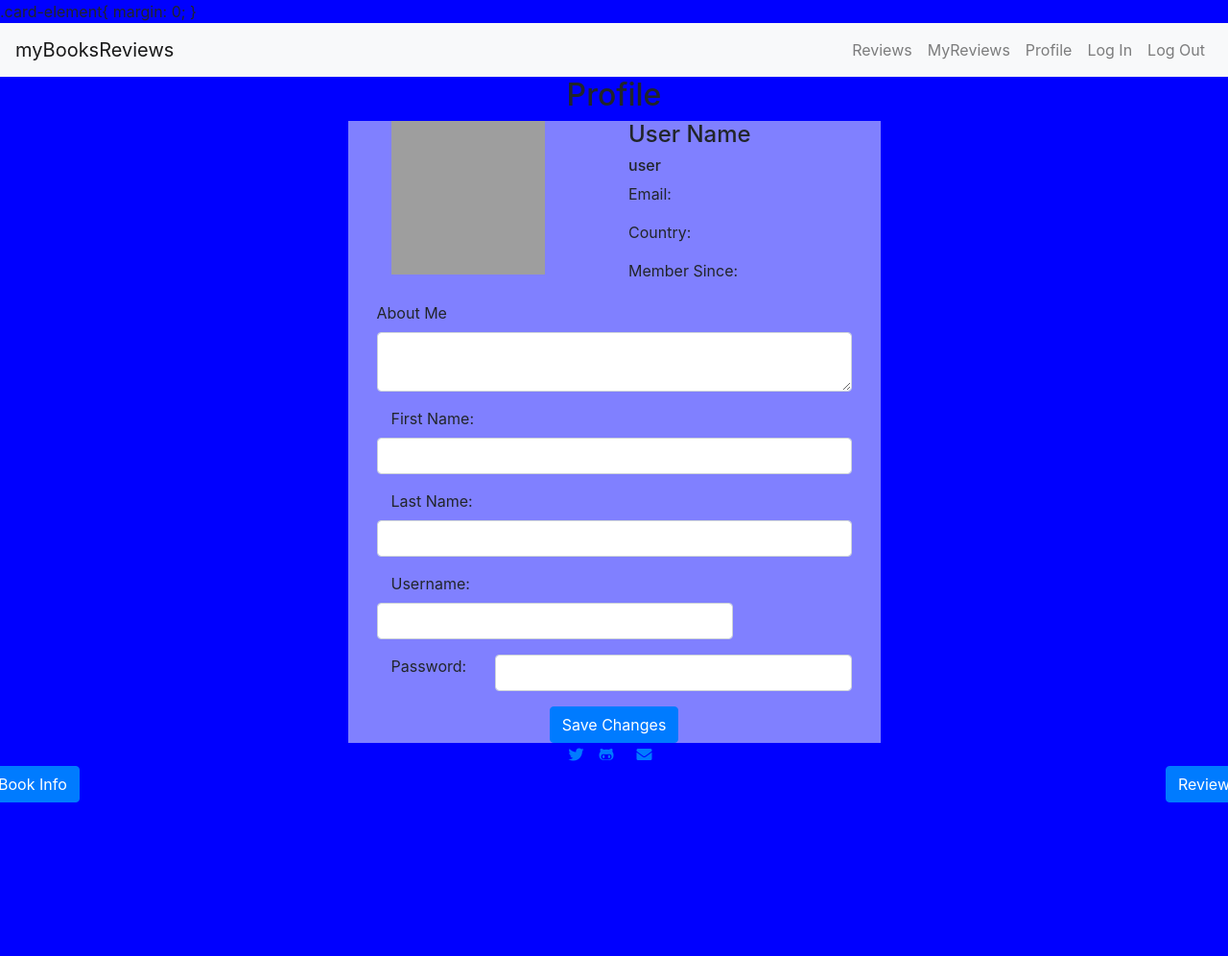
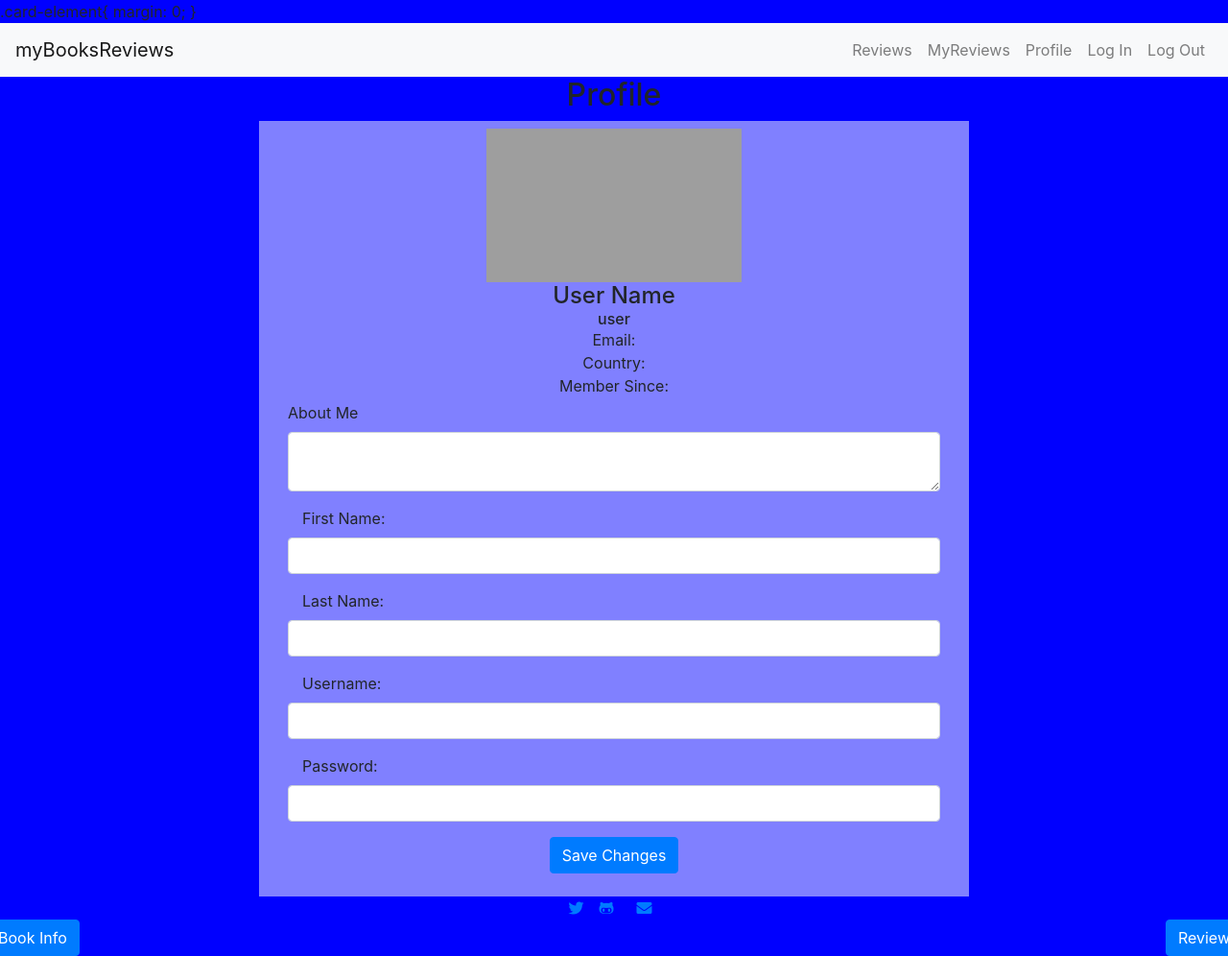
Before and after one commit to hfzespinoz4/myBooksReviews, a Flask app: template templates/profile.html in a window 1280 px wide. Shown: the whole page at 96% size. Before the commit the page ends 836 px from the top, so only its background shows below. Run offline with Flask 2, Linux system fonts and the light colour scheme; the template is opened without the code that fills it, so the values that code supplies are empty; some libraries are stand-ins or nearby versions; grey boxes are pictures that could not be loaded.

Commit message:
Adding content to profile page

```diff
--- a/templates/profile.html
+++ b/templates/profile.html
@@ -2,24 +2,21 @@
 {% block content %}
     <div class="profile-container">
         <h2 class="text-4 text-center">Profile</h2>
-        <div class="col-sm-6 mx-auto profile">
-            <div class="col-sm-12 mx-auto d-flex">
-                <div class="col-sm-12 col-md-6 d-flex">
-                    <img src="https://www.clipartkey.com/mpngs/b/301-3011907_helping-the-poor-and-needy-clipart.png" alt="Profile Image" height="160px" width="160px">
-                </div>
-                <div class="col-sm-12 col-md-6 d-flex">
-                    <div class="d-block">
-                        <h4>User Name</h4>
-                        <h6>user</h6>
-                        <p>Email: </p>
-                        <p>Country: </p>
-                        <p>Member Since: </p>
-                    </div>
+        <div class="col-sm-12 col-md-8 mx-auto profile">
+            <div class="pt-2">
+                <img class="d-flex col-sm-5 mx-auto" src="https://www.clipartkey.com/mpngs/b/301-3011907_helping-the-poor-and-needy-clipart.png" alt="Profile Image" height="160px" width="160px">
+                <div class="col-sm-12 mx-auto">
+                    <h4 class="text-center profile-element">User Name</h4>
+                    <h6 class="text-center profile-element">user</h6>
+                    <p class="text-center profile-element">Email: </p>
+                    <p class="text-center profile-element">Country: </p>
+                    <p class="text-center profile-element">Member Since: </p>
                 </div>
             </div>
-            <div class="row">
 
 
+
+            <div class="row">
                 <!-- Form containing user profile information -->
                 <form class="mt-1 col-sm-12">
                     <!-- About Me Field  -->
@@ -31,31 +28,34 @@
                     <!-- First Name Field  -->
                     <div class="form-group col-sm-12 mx-auto">
                         <label for="fname" class="col-sm-3">First Name:</label>
-                        <input type="text" id="fname" name="fname" class="form-control col-sm-9 col-md-12" required>
+                        <input type="text" id="fname" name="fname" class="form-control" required>
                     </div>
 
-                     <!-- Last Name Field  -->
+                    <!-- Last Name Field  -->
                     <div class="form-group col-sm-12 mx-auto">
                         <label for="lname" class="col-sm-3">Last Name:</label>
-                        <input type="text" id="lname" name="lname" class="form-control col-sm-9 col-md-12" required>
+                        <input type="text" id="lname" name="lname" class="form-control" required>
                     </div>
 
                     <!-- Username Field  -->
                     <div class="form-group col-sm-12 mx-auto">
                         <label for="uname" class="col-sm-3">Username:</label>
-                        <input type="text" id="uname" name="uname" class="form-control col-sm-9" required>
+                        <input type="text" id="uname" name="uname" class="form-control" required>
                     </div>
 
-
                     <!-- Password Field  -->
-                    <div class="form-group col-sm-12 mx-auto d-flex">
+                    <div class="form-group col-sm-12 mx-auto">
                         <label for="password" class="col-sm-3">Password:</label>
-                        <input type="password" id="password" name="password" class="form-control col-sm-9" required>
+                        <input type="password" id="password" name="password" class="form-control" required>
                     </div>
                     <button type="submit" class="btn btn-primary d-flex mx-auto">Save Changes</button>
+                    <br>
                 </form>
-                <div class="notification">
+                <div class="pt-2 pb-2">
+                    <div class="notification my-auto">
+                    </div>
                 </div>
+                <div class="row"></div>
             </div>
         </div>
     </div>
```
Also changed, not shown: templates/myreviews.html (+31 -0 lines).
